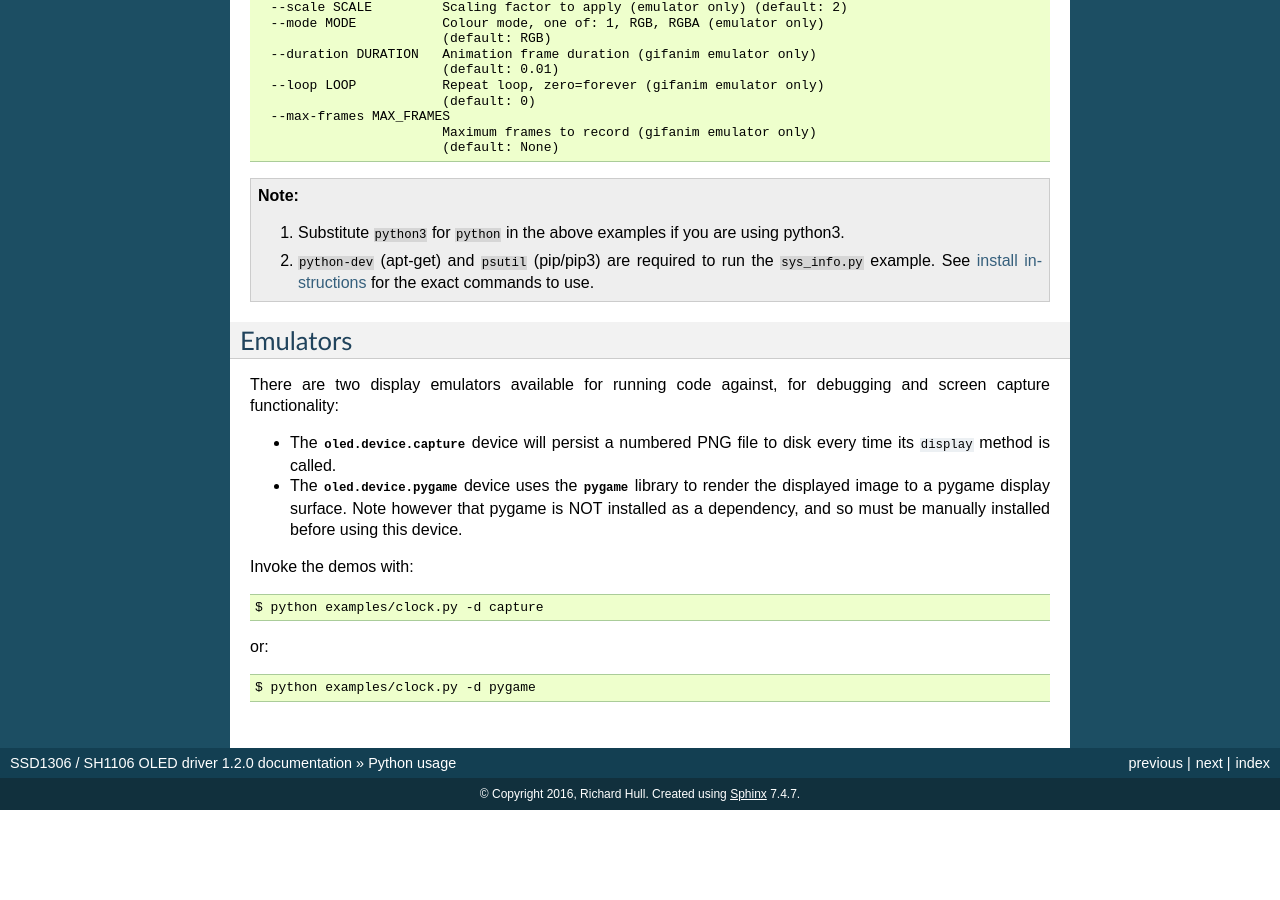
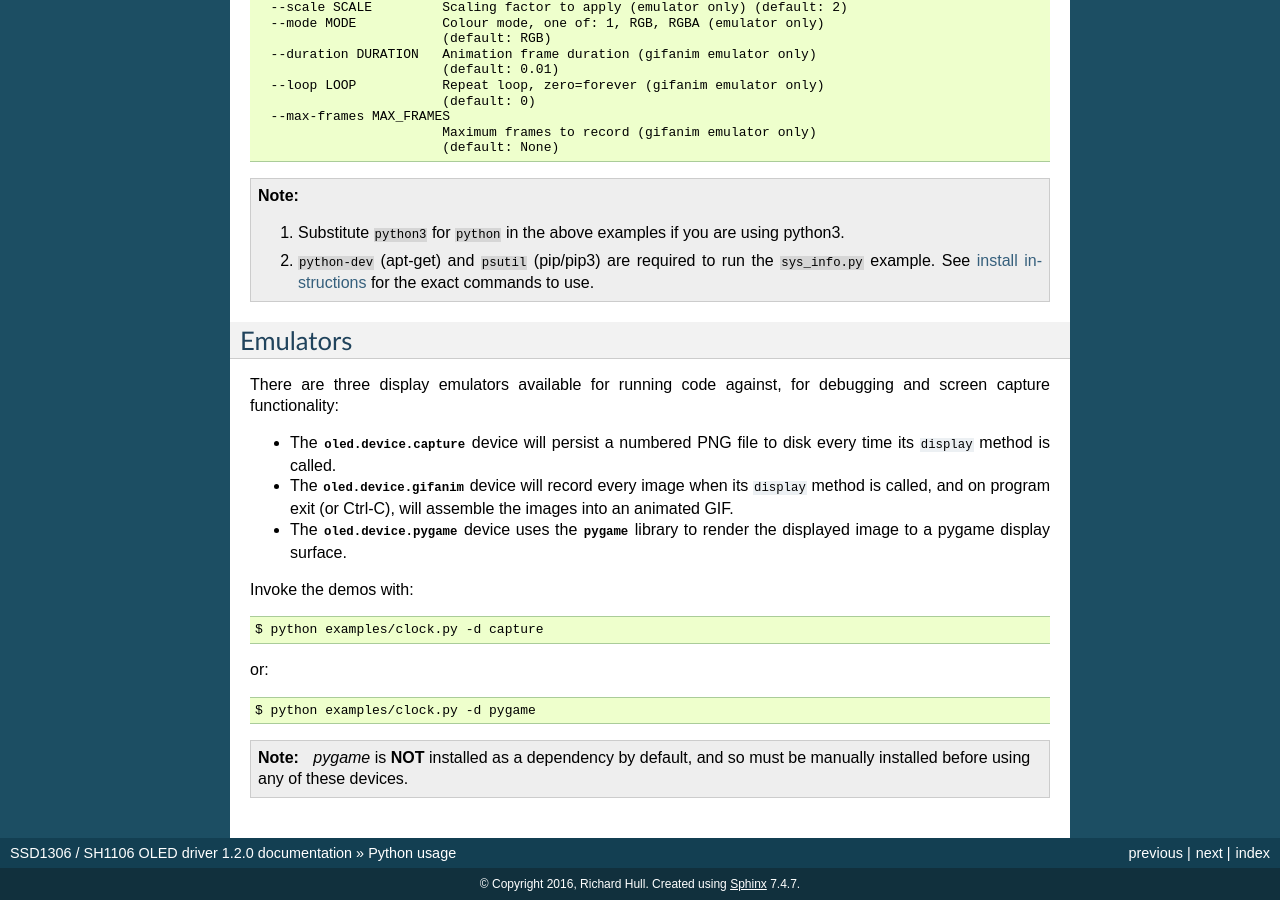
Before and after one commit to rm-hull/luma.oled, a Sphinx documentation site: the page built from doc/python-usage.rst, in a window 1280 px wide and 900 px high, scrolled down 1702 px. Built offline with Sphinx 7.4.7, drawn with Linux system fonts in a browser that asks for light colours; before the commit the page ends 2512 px from its top, so only the background shows below that.

Commit message:
Remove pygame as an install dependency

```diff
--- a/CHANGES.rst
+++ b/CHANGES.rst
@@ -4,7 +4,8 @@
 +------------+---------------------------------------------------------------------+------------+
 | Version    | Description                                                         | Date       |
 +============+=====================================================================+============+
-| *Upcoming* | * Documentation updates                                             |            |
+| *Upcoming* | * Remove pygame as an install dependency in setup                   |            |
+|            | * Documentation updates                                             |            |
 +------------+---------------------------------------------------------------------+------------+
 | **1.2.0**  | * Add support for 128x32, 96x16 OLED screens (SSD1306 chipset only) | 2016/12/08 |
 |            | * Fix boundary condition error when supplying max-frames to gifanim |            |
--- a/doc/python-usage.rst
+++ b/doc/python-usage.rst
@@ -120,16 +120,18 @@
 
 Emulators
 ^^^^^^^^^
-There are two display emulators available for running code against, for debugging
+There are three display emulators available for running code against, for debugging
 and screen capture functionality:
 
 * The :class:`oled.device.capture` device will persist a numbered PNG file to
   disk every time its ``display`` method is called.
 
+* The :class:`oled.device.gifanim` device will record every image when its ``display``
+  method is called, and on program exit (or Ctrl-C), will assemble the images into an
+  animated GIF.
+
 * The :class:`oled.device.pygame` device uses the :py:mod:`pygame` library to
-  render the displayed image to a pygame display surface. Note however that
-  pygame is NOT installed as a dependency, and so must be manually installed
-  before using this device.
+  render the displayed image to a pygame display surface.
 
 Invoke the demos with::
 
@@ -138,3 +140,7 @@
 or::
 
   $ python examples/clock.py -d pygame
+
+.. note::
+   *pygame* is **NOT** installed as a dependency by default, and so must be manually
+   installed before using any of these devices.
--- a/setup.py
+++ b/setup.py
@@ -21,7 +21,7 @@
     url="https://github.com/rm-hull/ssd1306",
     download_url="https://github.com/rm-hull/ssd1306/tarball/" + version,
     packages=["oled"],
-    install_requires=["pillow", "smbus2", "spidev", "RPi.GPIO", "pygame"],
+    install_requires=["pillow", "smbus2", "spidev", "RPi.GPIO"],
     setup_requires=["pytest-runner"],
     tests_require=["mock", "pytest", "pytest-cov", "python-coveralls"],
     classifiers=[
```
Also changed, not shown: 2 other files.
